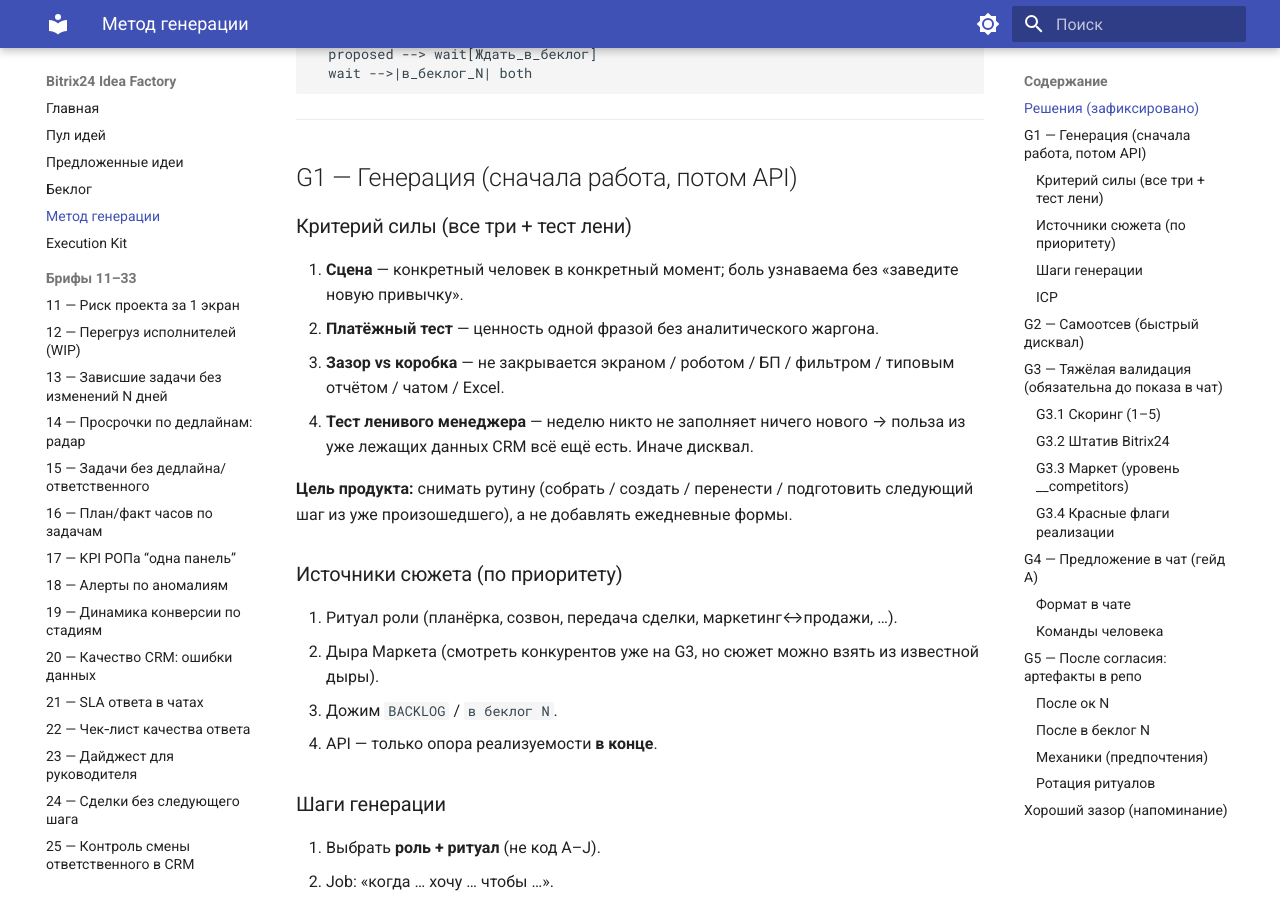
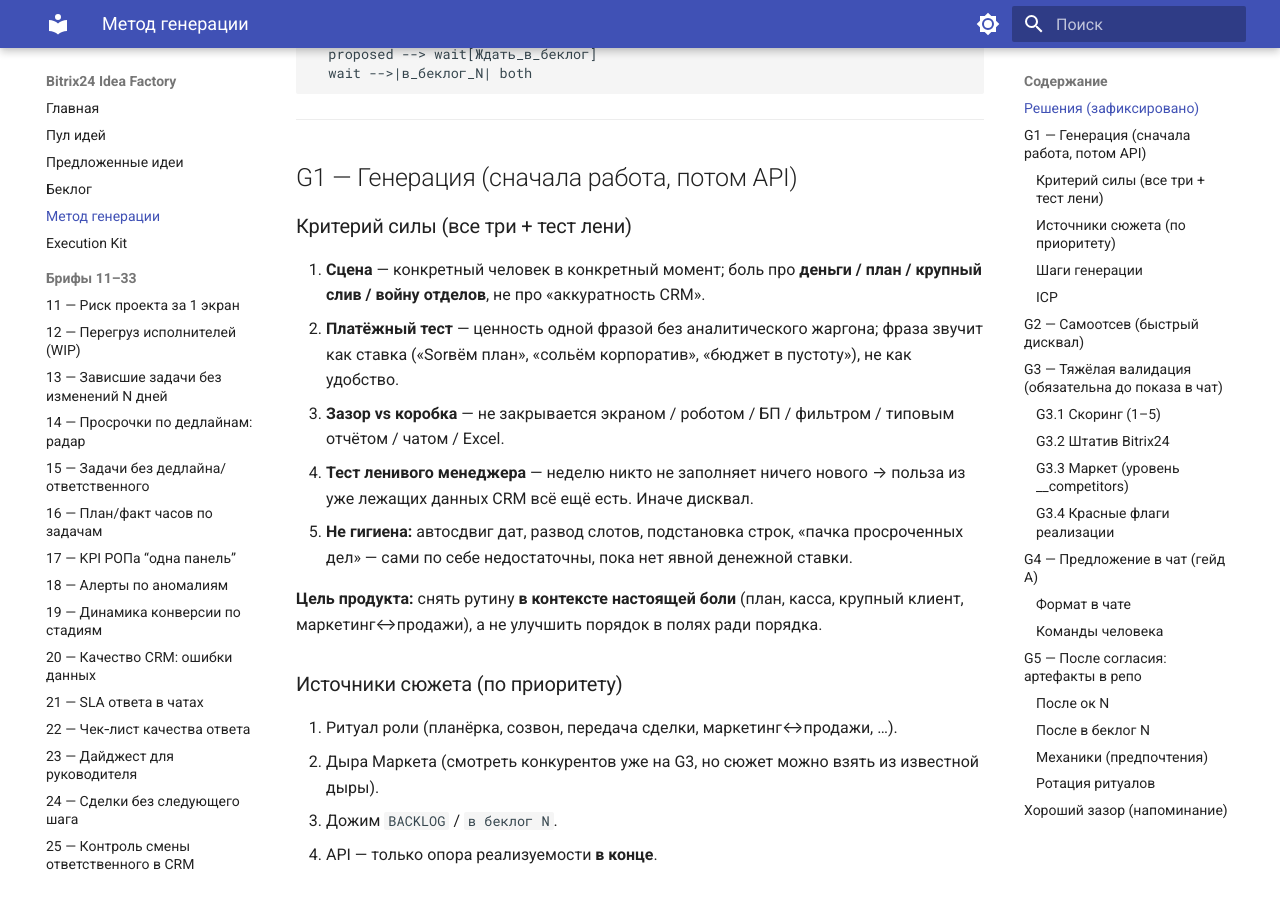
Before and after one commit to grinkevich-dima/b24-idea-factory, an MkDocs documentation site: the page built from docs/idea-briefs/IDEA_METHOD.md, in a window 1280 px wide and 900 px high, scrolled down 792 px. Built offline with MkDocs 1.6.1 and Material for MkDocs 9.7.7, drawn with Linux system fonts in a browser that asks for light colours; some of the changed text lies outside the part shown.

Commit message:
Raise pain bar: reject CRM hygiene automations
Require money/plan/major-loss/dept-war stakes. Log rejection of
auto CLOSEDATE, conflict reschedule, overdue packing, product prefill,
SKU cycle drafts as weak misses.

Co-authored-by: grinkevich-dima <grinkevich-dima@users.noreply.github.com>

```diff
--- a/docs/idea-briefs/IDEA_METHOD.md
+++ b/docs/idea-briefs/IDEA_METHOD.md
@@ -34,12 +34,13 @@ flowchart TD
 
 ### Критерий силы (все три + тест лени)
 
-1. **Сцена** — конкретный человек в конкретный момент; боль узнаваема без «заведите новую привычку».
-2. **Платёжный тест** — ценность одной фразой без аналитического жаргона.
+1. **Сцена** — конкретный человек в конкретный момент; боль про **деньги / план / крупный слив / войну отделов**, не про «аккуратность CRM».
+2. **Платёжный тест** — ценность одной фразой без аналитического жаргона; фраза звучит как ставка («Sorвём план», «сольём корпоратив», «бюджет в пустоту»), не как удобство.
 3. **Зазор vs коробка** — не закрывается экраном / роботом / БП / фильтром / типовым отчётом / чатом / Excel.
 4. **Тест ленивого менеджера** — неделю никто не заполняет ничего нового → польза из уже лежащих данных CRM всё ещё есть. Иначе дисквал.
+5. **Не гигиена:** автосдвиг дат, развод слотов, подстановка строк, «пачка просроченных дел» — сами по себе недостаточны, пока нет явной денежной ставки.
 
-**Цель продукта:** снимать рутину (собрать / создать / перенести / подготовить следующий шаг из уже произошедшего), а не добавлять ежедневные формы.
+**Цель продукта:** снять рутину **в контексте настоящей боли** (план, касса, крупный клиент, маркетинг↔продажи), а не улучшить порядок в полях ради порядка.
 
 ### Источники сюжета (по приоритету)
 
@@ -80,8 +81,9 @@ flowchart TD
 9. Платёжный тест провален / боль «надуманная» (не болит без новой привычки).
 10. Клон сюжета из последних ~30 номеров `PROPOSED`.
 11. **Дисциплинозависимость:** ценность = 0, если менеджер не кормит приложение руками каждый день (закрепы, теги, брифы, реестры, «подтверди приёмку» как единственный вход). Нужна автоматизация рутины из уже лежащих данных, человек — редкое подтверждение, не ежедневный ввод.
+12. **Гигиена CRM вместо боли:** чинит даты/дела/строки/слоты календаря, но не бьёт в деньги, план, крупный слив или войну отделов. Тест: «если это не сделать — что больно через неделю: касса, план, увольнение клиента, конфликт маркетинга?» Если ответ «чуть аккуратнее CRM» — дисквал.
 
-Уроки: **114, 115, 117, 118**; **269–273**; **285/286/288**; радары **274–313**; дисциплинозависимые кандидаты **314–318** (закрепы планёрки, приёмка брифа, ручные решения/обещания/теги).
+Уроки: **114–118**; **269–273**; **285/286/288**; радары **274–313**; дисциплина **314–318** (ручные ритуалы); авто‑гигиена **314–318b** (сдвиг CLOSEDATE, развод дел, паковка просрочки, подстановка товаров, цикл SKU) — слабо, мимо боли.
 
 ---
 
```
Also changed, not shown: .cursor/skills/b24-idea-factory/SKILL.md (+2 -1 lines), docs/idea-briefs/PROPOSED.md (+1 -0 lines).
